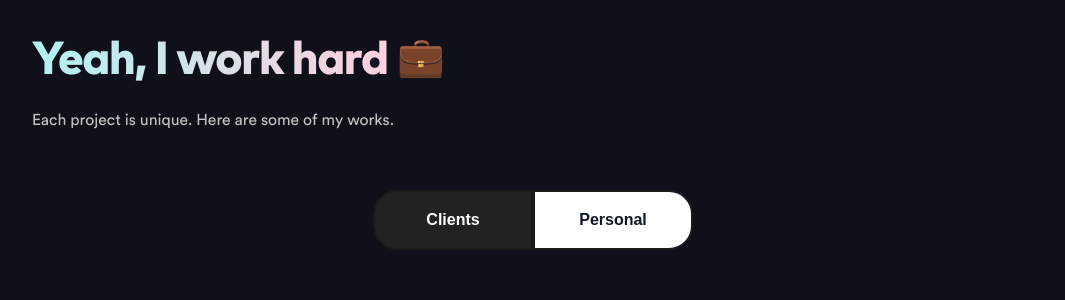
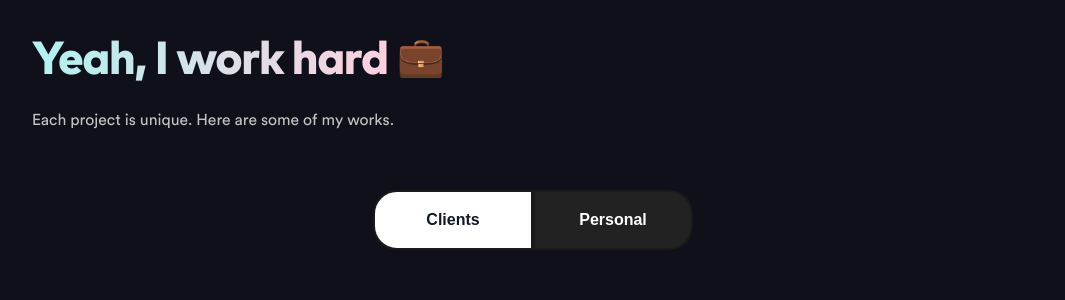
Before and after one commit to Majd-sufian/Portfolio, a Next.js app: page / in a window 1280 px wide. Shown: the part 1060-1360 px from the top of the page, without its empty margins (107-1172 px from the left). Built offline with nearby package versions, Linux system fonts and the light colour scheme.

Commit message:
moved buttons to ProjectTypes

```diff
--- a/components/Projects.tsx
+++ b/components/Projects.tsx
@@ -1,4 +1,4 @@
-import { useRef } from "react";
+import { useRef, useState } from "react";
 
 // Sub Components
 import { ProjectCard } from "./subComponents";
@@ -12,11 +12,14 @@ import { Project } from "../types/global";
 import { getAnimationStyle } from "../helpers";
 
 // Constants
-import { projects } from "../constants/Projects";
+import { projects, ProjectType } from "../constants/Projects";
+import ProjectTypes from "./subComponents/ProjectTypes";
 
 const Projects: React.FC<{}> = ({}) => {
   const ref = useRef<HTMLDivElement>(null);
   const isInView = useInView(ref, { once: true });
+  const [currentProjectType, setCurrentProjectType] =
+    useState<ProjectType>("Clients");
 
   return (
     <section id="sectionProjects" className="section-projects">
@@ -29,12 +32,10 @@ const Projects: React.FC<{}> = ({}) => {
         </p>
       </section>
 
-      <div className="project-buttons">
-        <div className="buttons-container">
-          <button className="project-btn active">Clients</button>
-          <button className="project-btn">Personal</button>
-        </div>
-      </div>
+      <ProjectTypes
+        currentProjectType={currentProjectType}
+        setCurrentProjectType={setCurrentProjectType}
+      />
 
       {projects.map((project: Project, i) => (
         <ProjectCard project={project} key={i} />
--- /dev/null
+++ b/components/subComponents/ProjectTypes.tsx
@@ -0,0 +1,32 @@
+import { Dispatch, SetStateAction } from "react";
+import { projectTypes, ProjectType } from "../../constants/Projects";
+
+interface ProjectTypesProps {
+  currentProjectType: ProjectType;
+  setCurrentProjectType: Dispatch<SetStateAction<ProjectType>>;
+}
+
+const ProjectTypes: React.FC<ProjectTypesProps> = ({
+  currentProjectType,
+  setCurrentProjectType,
+}) => {
+  return (
+    <div className="project-buttons">
+      <div className="buttons-container">
+        {projectTypes.map((projectType: ProjectType) => (
+          <button
+            className={`project-btn ${
+              currentProjectType === projectType ? "active" : ""
+            }`}
+            onClick={() => setCurrentProjectType(projectType)}
+            id={projectType}
+          >
+            {projectType}
+          </button>
+        ))}
+      </div>
+    </div>
+  );
+};
+
+export default ProjectTypes;
--- a/constants/Projects.ts
+++ b/constants/Projects.ts
@@ -209,4 +209,8 @@ const projects: Array<Project> = [
   },
 ];
 
-export { projects };
+export type ProjectType = "Clients" | "Personal";
+
+const projectTypes: ProjectType[] = ["Clients", "Personal"];
+
+export { projects, projectTypes };
--- a/styles/pages/_home.scss
+++ b/styles/pages/_home.scss
@@ -315,8 +315,8 @@
       min-height: 60px;
       min-width: 0;
       appearance: none;
-      background-color: #ffffff;
-      color: #111827;
+      background-color: #222;
+      color: #ffffff;
       border: 2px solid #1a1a1a;
       box-sizing: border-box;
       cursor: pointer;
@@ -333,8 +333,8 @@
     }
 
     .active {
-      background-color: #222;
-      color: #ffffff;
+      background-color: #ffffff;
+      color: #111827;
     }
   }
 
```
